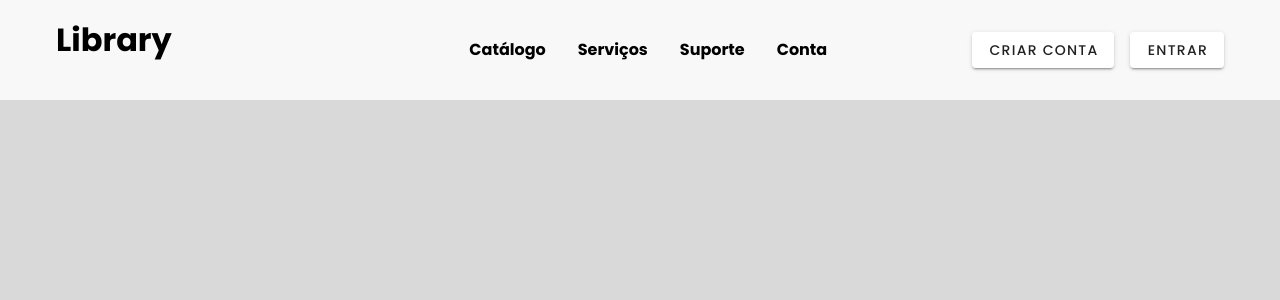
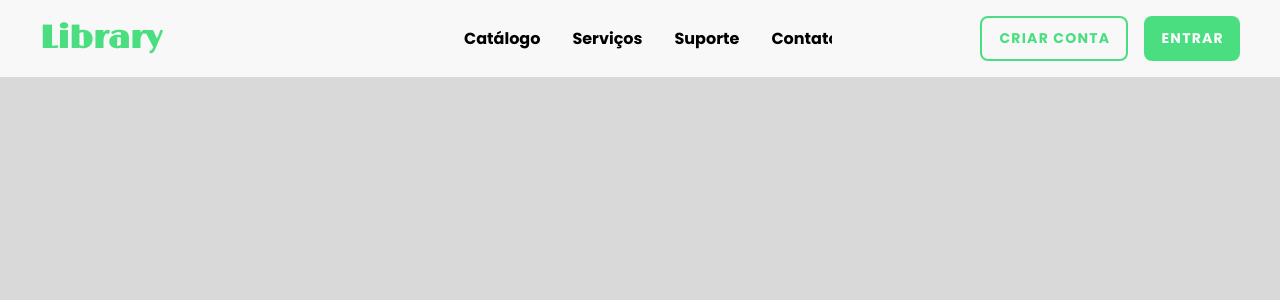
Before and after one commit to Marccelo125/front-library, a Nuxt app: page / in a window 1280 px wide. Shown: the top 300 px of the page. Built offline with nearby package versions, Linux system fonts and the light colour scheme.

Commit message:
add-style-in-to-home-header

```diff
--- a/assets/css/main.css
+++ b/assets/css/main.css
@@ -1,4 +1,5 @@
 @import url("https://fonts.googleapis.com/css2?family=Poppins:ital,wght@0,100;0,200;0,300;0,400;0,500;0,600;0,700;0,800;0,900;1,100;1,200;1,300;1,400;1,500;1,600;1,700;1,800;1,900&family=Ubuntu:ital,wght@0,300;0,400;0,500;0,700;1,300;1,400;1,500;1,700&display=swap");
+@import url('https://fonts.googleapis.com/css2?family=Limelight&family=Roboto:ital,wght@0,100;0,300;0,400;0,500;0,700;0,900;1,100;1,300;1,400;1,500;1,700;1,900&display=swap');
 
 * {
   font-family: Poppins;
--- a/components/HomeHeader.vue
+++ b/components/HomeHeader.vue
@@ -4,49 +4,58 @@
     .home-header {
         width: 100vh;
         background-color: $bg-white;
+        .logo {
+            h1 {
+                font-family: "Limelight", sans-serif;
+                color: $main-green;
+            }
+        }
         .container-header {
             width: 100%;
-            .header-list-item {
-                h4 {
-                    color: $main-green;
-                }
-            }
+        }
+        .login-btn {
+            font-weight: bold;
+            background-color: $main-green;
+        }
+        .register-btn {
+            font-weight: bold;
+            color: $main-green;
+            border: 2px solid $main-green;
         }
     }
-
 
 
 </style>
 
 <template>
-    <header class="d-flex justify-center home-header w-100">
-        <v-container class="container-header w-100 ma-0">
+    <header class="d-flex justify-center home-header w-100 pa-0">
+        <v-container class="container-header w-100 ma-0 pa-0">
             <v-row>
-                <v-col>
+                <v-col class="d-flex align-center logo">
                     <h1>Library</h1>
                 </v-col>
                 <v-col class="d-flex justify-center">
                     <v-list class="d-flex bg-transparent">
-                        <v-list-item>
+                        <v-list-item class="header-list-item">
                             <h4>Catálogo</h4>
                         </v-list-item>
-                        <v-list-item>
+                        <v-list-item class="header-list-item">
                             <h4>Serviços</h4>
                         </v-list-item>
-                        <v-list-item>
+                        <v-list-item class="header-list-item">
                             <h4>Suporte</h4>
                         </v-list-item>
-                        <v-list-item>
+                        <v-list-item class="header-list-item">
                             <h4>Contato</h4>
                         </v-list-item>
                     </v-list>
                 </v-col>
                 <v-col class="d-flex justify-end">
                     <div>
-                        <v-btn class="ma-4">
+                        <v-btn class="ma-4  register-btn align-center rounded-lg" variant="outlined" height="45px">
                             Criar Conta
                         </v-btn>
-                        <v-btn class="">
+                        <v-btn class="login-btn text-white align-center rounded-lg" variant="flat" height="45px">
                             Entrar
                         </v-btn>
                     </div>
```
